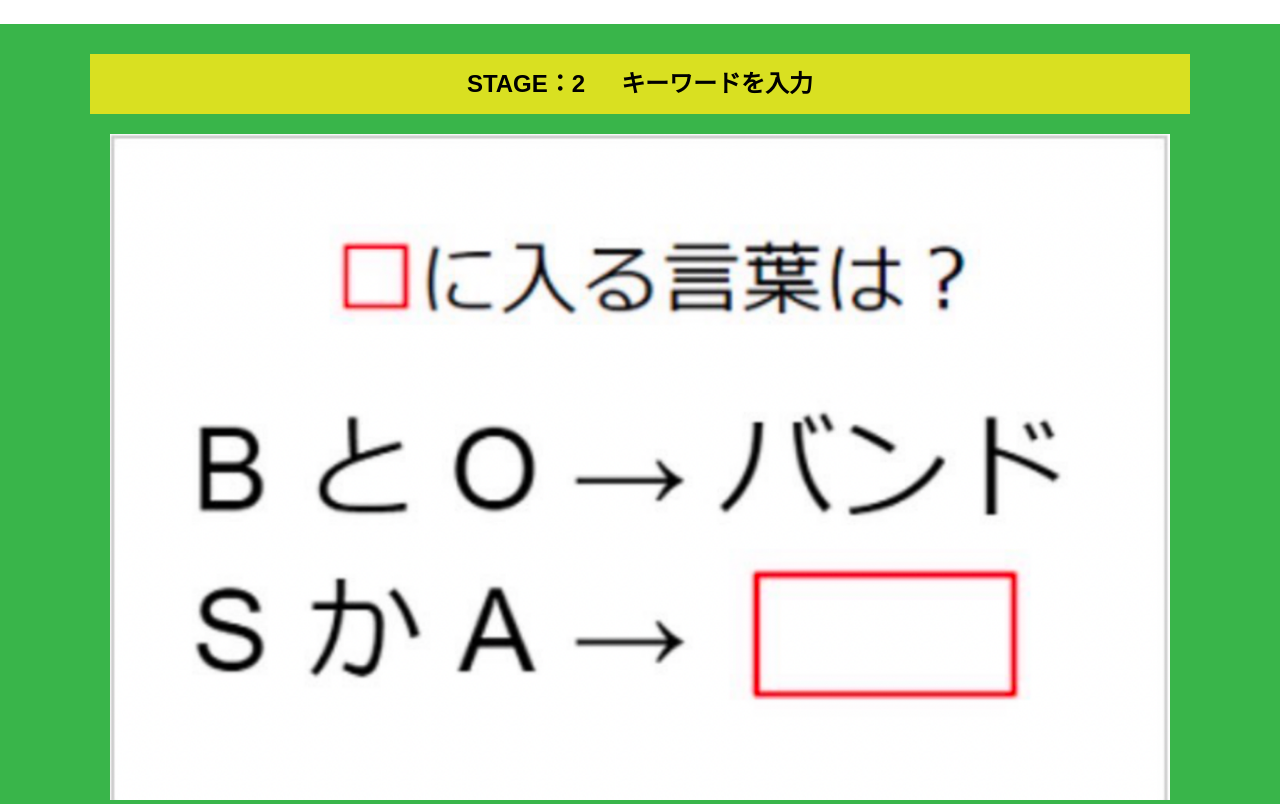
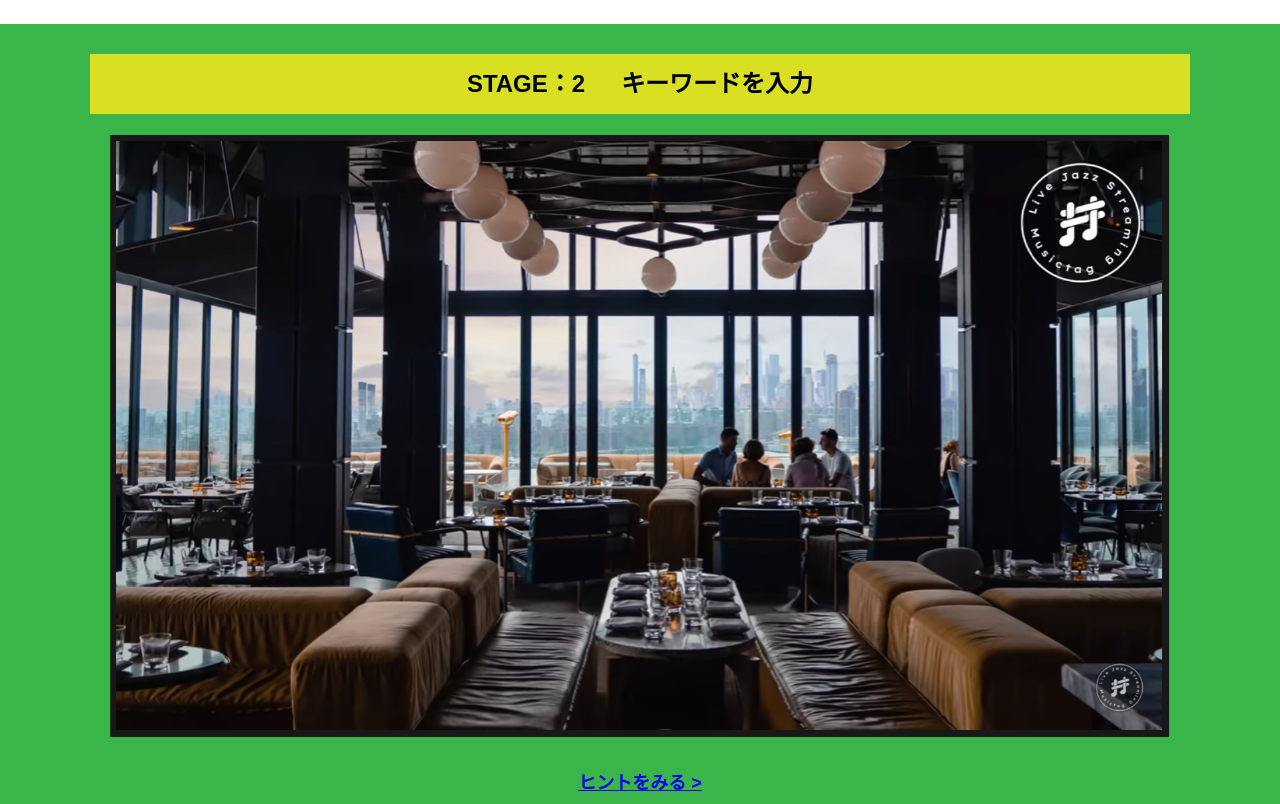
Before and after one commit to kudamon/alfa-nagoya-K, a plain HTML site: page main.html in a window 1280 px wide. Shown: the part 1720-2524 px from the top of the page. Drawn offline with nearby package versions, Linux system fonts and the light colour scheme.

Commit message:
Update main.html

```diff
--- a/main.html
+++ b/main.html
@@ -89,7 +89,7 @@ Youtube貼り付けここまで -->
                 さぁ先生を助けるため<br>
                 ３つステージの謎をとき、暗号を見つけ出そう！</div>
               <button v-on:click="nextStage('stage1')" onclick="location.href='#sectionStage2'" class="clear-message__btn btn">次のステージへ<svg class="btn__arrow"><use xlink:href="#arrow"></use></svg></button>
-
+            <img src="assets/images/問題2.png" alt=""></figure>
             </div>
            </div>
           </div>
@@ -132,7 +132,9 @@ Youtube貼り付けここまで -->
                 <div class="column">
                   <!-- STAGE2-1問題セクション　ここから -->
                   <figure class="image__container">
-                    <img src="assets/images/問題2.png" alt="">
+
+                    <img src="assets/images/stage.png" alt="">
+
                   </figure>
                   <!-- STAGE2-1問題セクション　ここまで -->
                   <!-- STAGE2-1解答入力セクション　ここから -->
```
